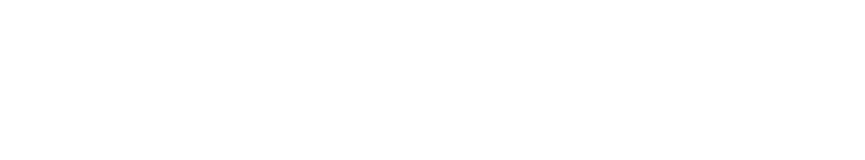
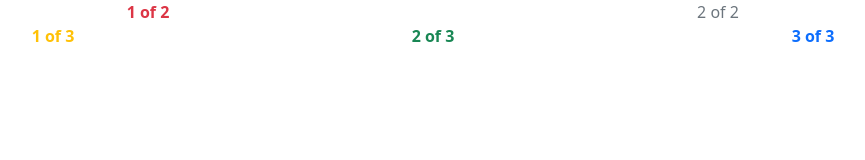
Before and after one commit to shefat26/bootstrap-practice, a plain HTML site: page netNinja/grid.html in a window 1280 px wide. Shown: the whole page, without its empty margins (207-1072 px from the left). Drawn offline with nearby package versions, Linux system fonts and the light colour scheme.

Commit message:
grid bold text

```diff
--- a/netNinja/grid.html
+++ b/netNinja/grid.html
@@ -26,6 +26,27 @@
 
 
 
+    <div class="container text-center ">
+        <div class="row">
+          <div class="col text-danger fw-bolder">
+            1 of 2
+          </div>
+          <div class="col text-secondary">
+            2 of 2
+          </div>
+        </div>
+        <div class="row ">
+          <div class="col text-warning  fw-bolder">
+            1 of 3
+          </div>
+          <div class="col text-success fw-bold">
+            2 of 3
+          </div>
+          <div class="col text-primary fw-bolder">
+            3 of 3
+          </div>
+        </div>
+      </div>
 
 
 
```
